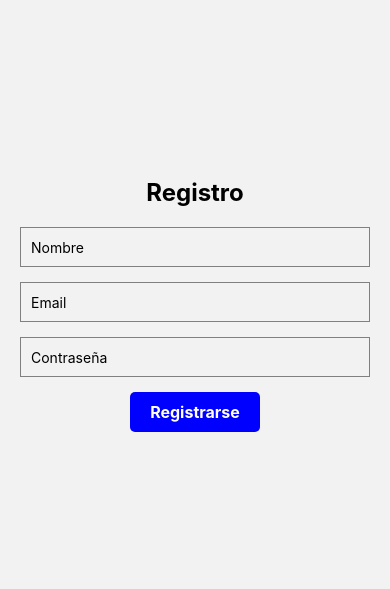
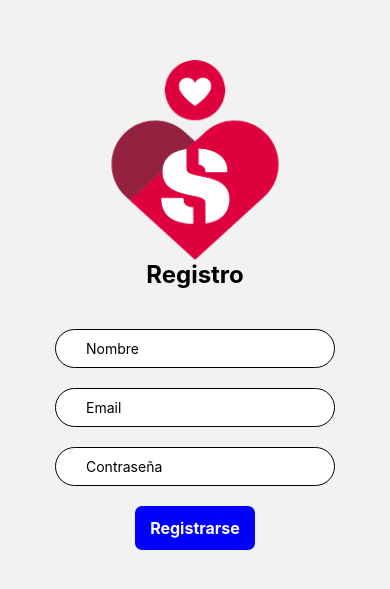
Before and after one commit to OlguinLautaro/Save-You-App, a React Native app: screen /Login in a window 390 px wide. Shown: the part 117-706 px from the top of the page. Built offline with nearby package versions, Linux system fonts and the light colour scheme.

Commit message:
se copian los estilos de login

```diff
--- a/pantallas/registro.js
+++ b/pantallas/registro.js
@@ -1,5 +1,5 @@
 import React, { useState } from 'react';
-import { View, Text, TextInput, TouchableOpacity, StyleSheet, Alert } from 'react-native';
+import { View, Text, TextInput, TouchableOpacity, StyleSheet, Alert, Image } from 'react-native';
 import { getAuth, createUserWithEmailAndPassword, signInWithEmailAndPassword } from "@firebase/auth";
 import { initializeApp } from '@firebase/app';
 import { firebaseConfig } from './../firebase-config';
@@ -34,6 +34,10 @@ export default function Registro(){
 
   return (
     <View style={styles.container}>
+      <Image
+        style={styles.image}
+        source={require("./../assets/logo.png")}
+      />
       <Text style={styles.titulo}>Registro</Text>
 
 
@@ -73,24 +77,32 @@ const styles = StyleSheet.create({
     alignItems: 'center',
     paddingHorizontal: 20,
   },
+  image: {
+    width: 200,
+    height: 200,
+    },
   titulo: {
     fontSize: 24,
     fontWeight: 'bold',
     marginBottom: 20,
   },
   input: {
-    width: '100%',
-    height: 40,
-    borderColor: 'gray',
     borderWidth: 1,
-    marginBottom: 15,
-    paddingLeft: 10,
+    borderColor: 'black',
+    paddingStart: 30,
+    padding: 10,
+    width: '80%',
+    marginTop: 20,
+    borderRadius: 30,
+    backgroundColor: '#fff'
   },
+
   boton: {
     backgroundColor: 'blue',
-    paddingVertical: 10,
-    paddingHorizontal: 20,
-    borderRadius: 5,
+    paddingVertical: 12,
+    paddingHorizontal: 15,
+    borderRadius: 7,
+    marginTop: 20
   },
   textoBoton: {
     color: 'white',
```
